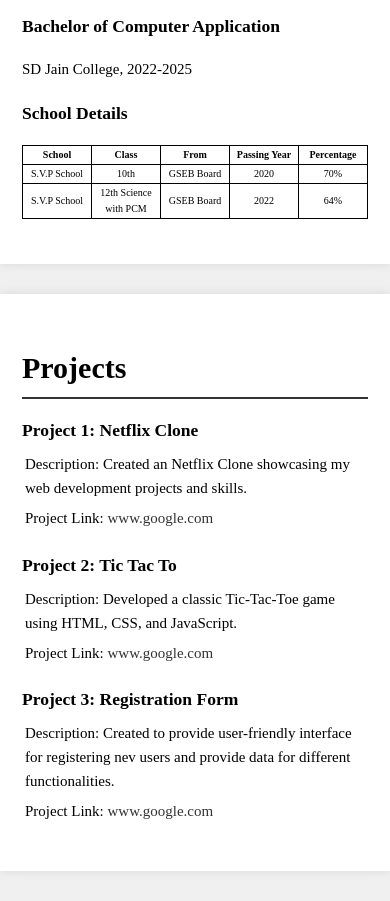
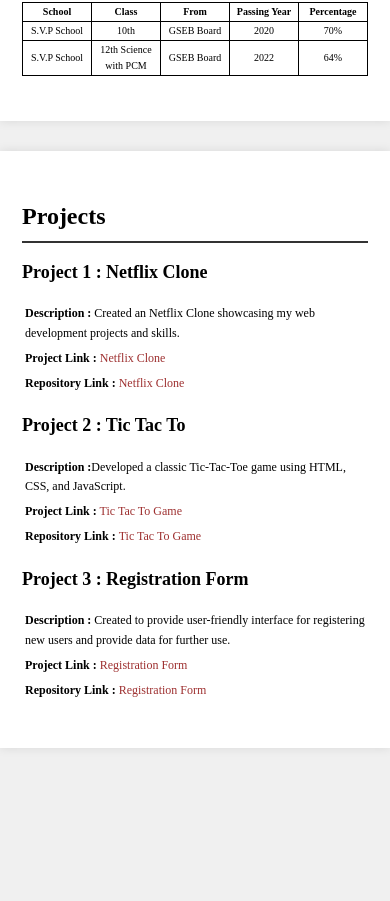
Before and after one commit to Manishyadav2004/Resume, a plain HTML site: page index.html in a window 390 px wide. Shown: the part 857-1758 px from the top of the page. After the commit the page ends 1635 px from the top, so only its background shows below. Drawn offline with Linux system fonts and the light colour scheme; a script that the page names is missing.

Commit message:
made changes

```diff
--- a/index.html
+++ b/index.html
@@ -22,12 +22,12 @@
     </nav>
 </div>
     <header id="resume">
-        <div id="try">
+        <div id="container">
         <div id="head">
             <h1 >Yadav Manish</h1>
             <p id="p1">Front-end Developer</p>
             <p><i class="fa-solid fa-phone"></i> 6354496816</p>
-            <p><i class="fa-brands fa-github"></i> Manishyadav2004</p>
+            <p><i class="fa-brands fa-github"></i> <a href="https://github.com/Manishyadav2004?tab=repositories">Manishyadav2004</a></p>
             <p><i class="fa-regular fa-envelope"></i> manishyadav20042@gmail.com</p>
         </div>
         <div id="img1">
@@ -80,19 +80,22 @@
     <div id="projects">
         <h1>Projects</h1>
         <div class="project-item">
-            <h3>Project 1: Netflix Clone</h3>
-            <p>Description: Created an Netflix Clone showcasing my web development projects and skills.</p>
-            <p>Project Link: <a href="https:www.facebook.com">www.google.com</a></p>
+            <h2>Project 1 : Netflix Clone</h2>
+            <p><b>Description :</b> Created an Netflix Clone showcasing my web development projects and skills.</p>
+            <p><b>Project Link :</b> <a href="https://manishyadav2004.github.io/Netflix-Clone/">Netflix Clone</a></p>
+            <p><b>Repository Link : </b><a href="https://github.com/Manishyadav2004/Netflix-Clone.git">Netflix Clone</a></p>
         </div>
         <div class="project-item">
-        <h3>Project 2: Tic Tac To</h3>
-        <p>Description: Developed a classic Tic-Tac-Toe game using HTML, CSS, and JavaScript.</p>
-        <p>Project Link: <a href="https:www.facebook.com">www.google.com</a></p>
+        <h2>Project 2 : Tic Tac To</h2>
+        <p><b>Description :</b>Developed a classic Tic-Tac-Toe game using HTML, CSS, and JavaScript.</p>
+        <p><b>Project Link :</b> <a href="https://manishyadav2004.github.io/Tic-Tac-To-Game/">Tic Tac To Game</a></p>
+        <p><b>Repository Link : </b><a href="https://github.com/Manishyadav2004/Tic-Tac-To-Game">Tic Tac To Game</a></p>
         </div>
         <div class="project-item">
-        <h3>Project 3: Registration Form</h3>
-        <p>Description: Created to provide user-friendly interface for registering nev users and provide data for different functionalities.</p>
-        <p>Project Link: <a href="https:www.facebook.com">www.google.com</a></p>
+        <h2>Project 3 : Registration Form</h2>
+        <p><b>Description : </b>Created to provide user-friendly interface for registering new users and provide data for further use.</p>
+        <p><b>Project Link : </b><a href="https://manishyadav2004.github.io/Registration-Form/">Registration Form</a></p>
+        <p><b>Repository Link : </b><a href="https://github.com/Manishyadav2004/Registration-Form.git">Registration Form</a></p>
         </div>
     <script src="Script.js"></script>
 </body>
--- a/style.css
+++ b/style.css
@@ -22,8 +22,12 @@
     justify-content: center;
 }
 
+#head a {
+    text-decoration: none;
+    color: white;
+}
 
-#try {
+#container {
     display: flex;
     justify-content: space-evenly;
 }
@@ -133,7 +137,7 @@
 }
 
 #projects a {
-    color: #333;
+    color: #9e3030;
     text-decoration: none;
 }
 
@@ -177,14 +181,17 @@
     .navbar ul li {
         padding: 6px;
     }
+
     .navbar ul li a {
         font-size: 15px;
         padding: 5px;
     }
-    #resume{
+
+    #resume {
         padding-top: 50px;
     }
-    #try {
+
+    #container {
         display: flex;
         justify-content: space-evenly;
         background-color: rgb(69, 67, 67, 0.9);
@@ -196,6 +203,6 @@
     #education,
     #projects {
         padding: 30px 22px;
-        font-size: 15px;
+        font-size: 12px;
     }
 }
```
Also changed, not shown: 1 other file.
